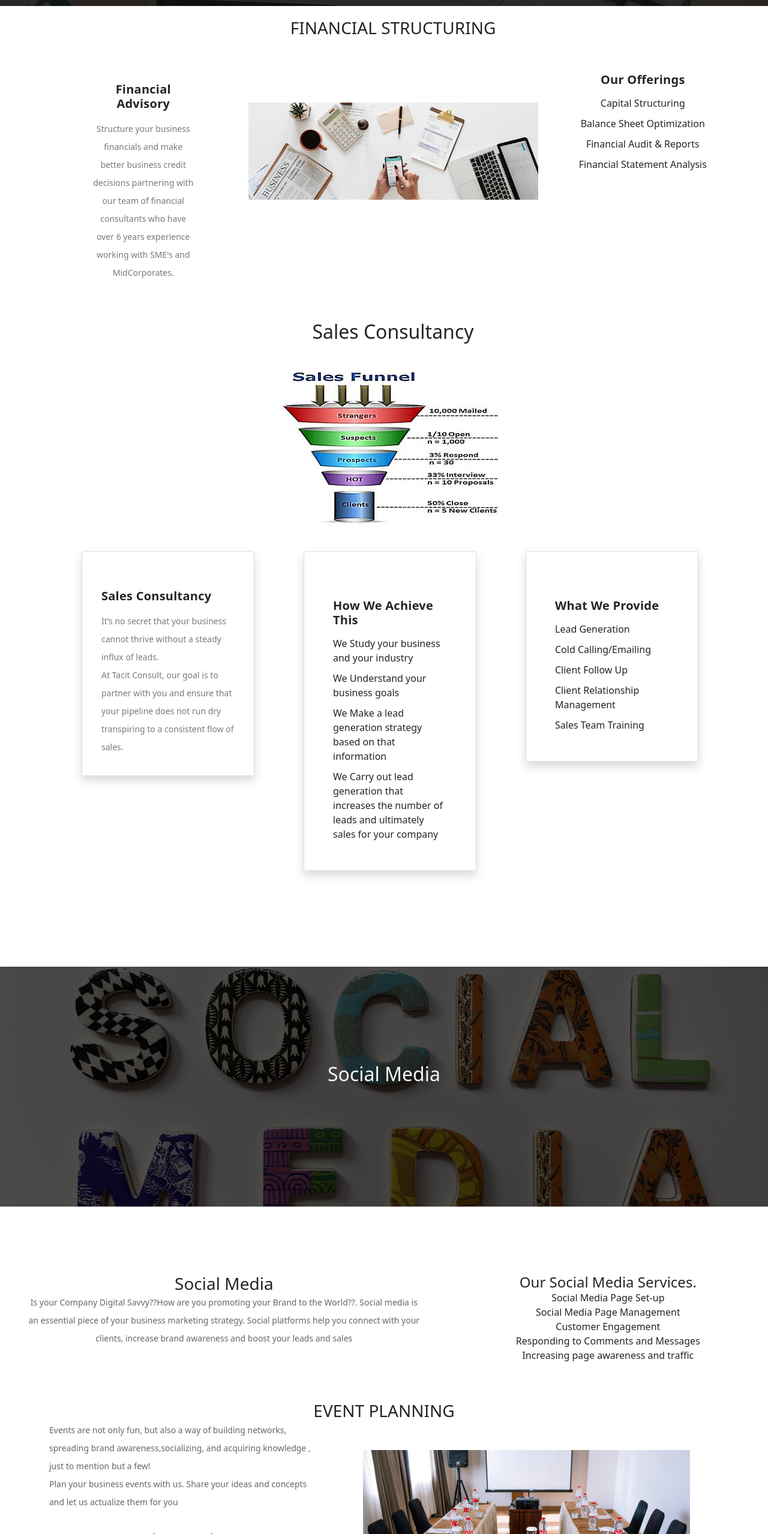
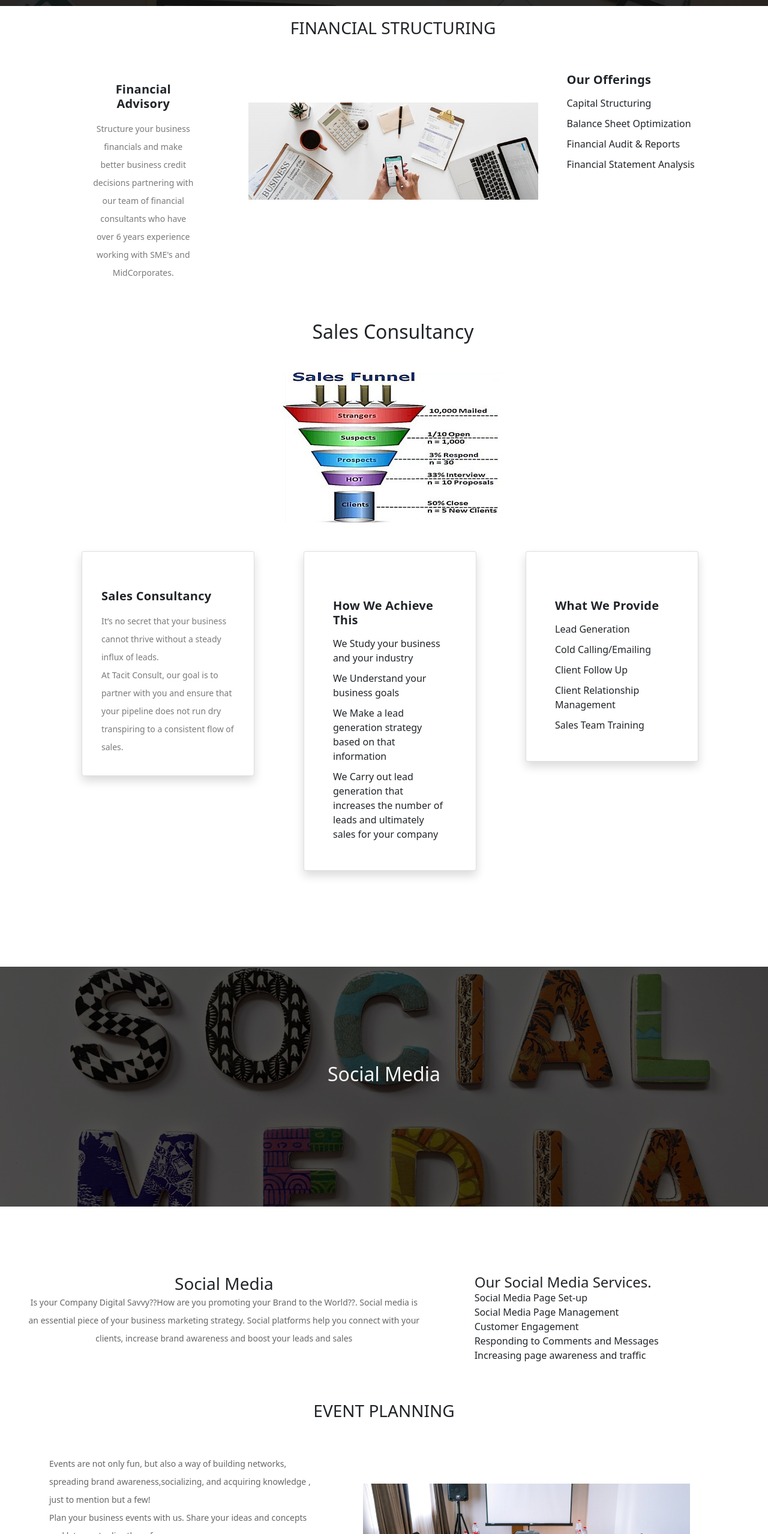
Before and after one commit to Burence1/Tacit, a plain HTML site: page services.html in a window 1280 px wide. Shown: the part 242-2800 px from the top of the page at 60% size. Drawn offline with nearby package versions, Linux system fonts and the light colour scheme.

Commit message:
change listing

```diff
--- a/assets/css/softvanna-finance-business.css
+++ b/assets/css/softvanna-finance-business.css
@@ -1369,12 +1369,15 @@ footer .contact-form button.filled-button:hover {
 	display: flex;
 	flex-direction: row;
 	flex-wrap: wrap;
-	box-sizing: border-box;
+	justify-items: center;
 }
 
 #social{
 	margin-top: 5em;
 	margin-bottom: 2em;
+	display: flex;
+	flex-wrap: wrap;
+	justify-self: center;
 }
 
 #sales-2{
@@ -1538,7 +1541,7 @@ li .outsourced {
 }
 
 #list-2{
-	text-align: center;
+	text-align: left;
 }
 
 @media (max-width: 992px) {
--- a/services.html
+++ b/services.html
@@ -152,7 +152,7 @@ https://templatemo.com/tm-545-finance-business
                   </div>
                 </div>
                 <div class="col-md-3">
-                  <h4 style="text-align: center;">Our Offerings</h4>
+                  <h4>Our Offerings</h4>
                   <div id="list-2">
                     <ul>
                       <li style="list-style-type: square;">Capital Structuring</li>
@@ -238,7 +238,7 @@ https://templatemo.com/tm-545-finance-business
                   </div>
                   <div class="col-sm-5">
                     <div class="card" style="border: transparent;">
-                      <div class="card-body" style="padding: 2em; text-align: center;">
+                      <div class="card-body" style="padding: 2em; text-align: left;">
                         <p>
                         <h4>Our Social Media Services.</h4>
                         </p>
@@ -256,7 +256,7 @@ https://templatemo.com/tm-545-finance-business
               </div>
 
               <div class="container">
-                <h3 style="text-align: center;">EVENT PLANNING</h3>
+                <h3 style="text-align: center; padding-bottom: 2em;">EVENT PLANNING</h3>
                 <div class="row">
                   <div class="col-md-5">
                     <p>Events are not only fun, but also a way of building networks, spreading brand
@@ -264,7 +264,7 @@ https://templatemo.com/tm-545-finance-business
                       <br>Plan your business events with us. Share your ideas and concepts and let us actualize
                       them for you
                     </p>
-                    <div style="padding: 2em; text-align: center;">
+                    <div style="padding: 2em; text-align: left;">
                       <p>
                       <h4>What we Plan</h4>
                       </p>
```
